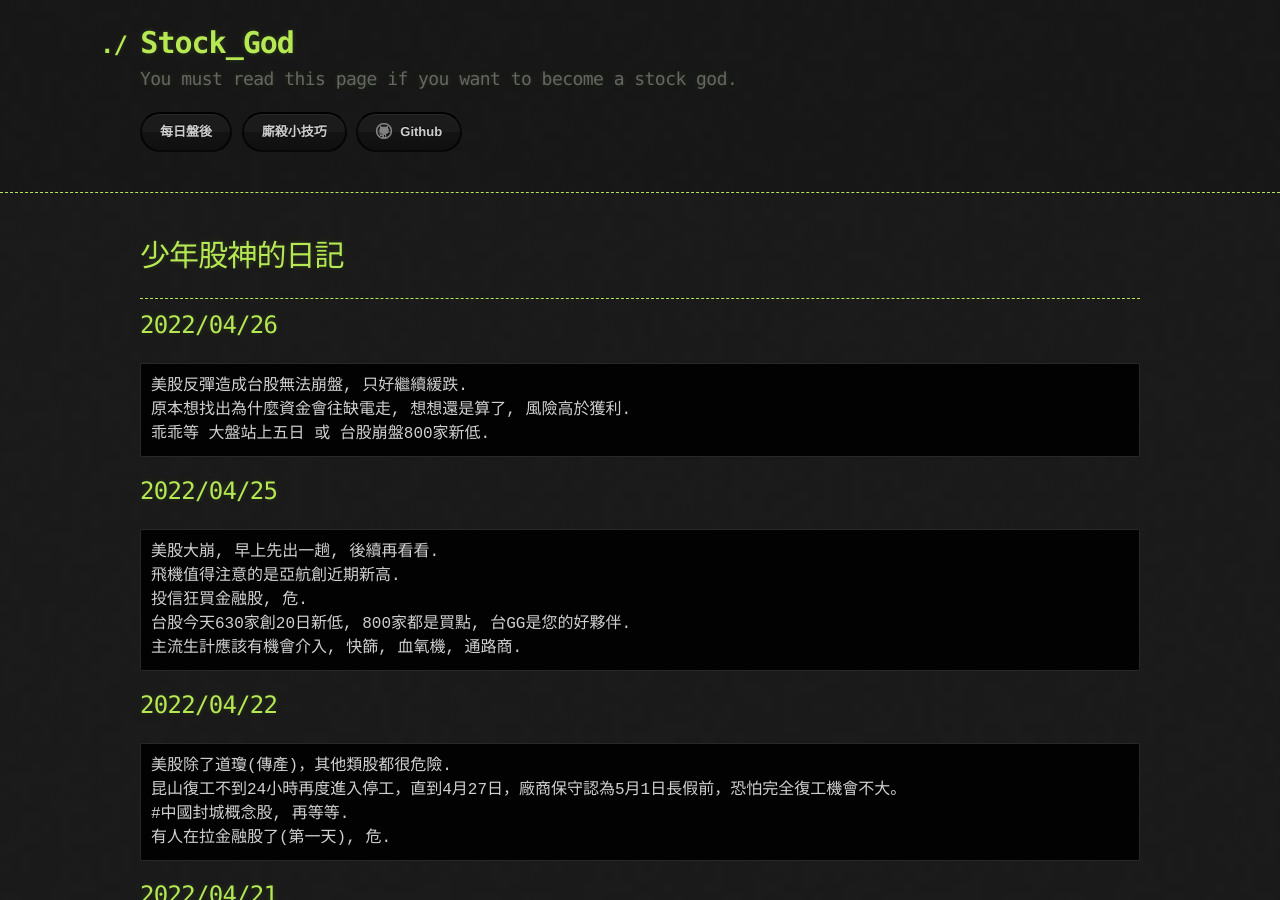
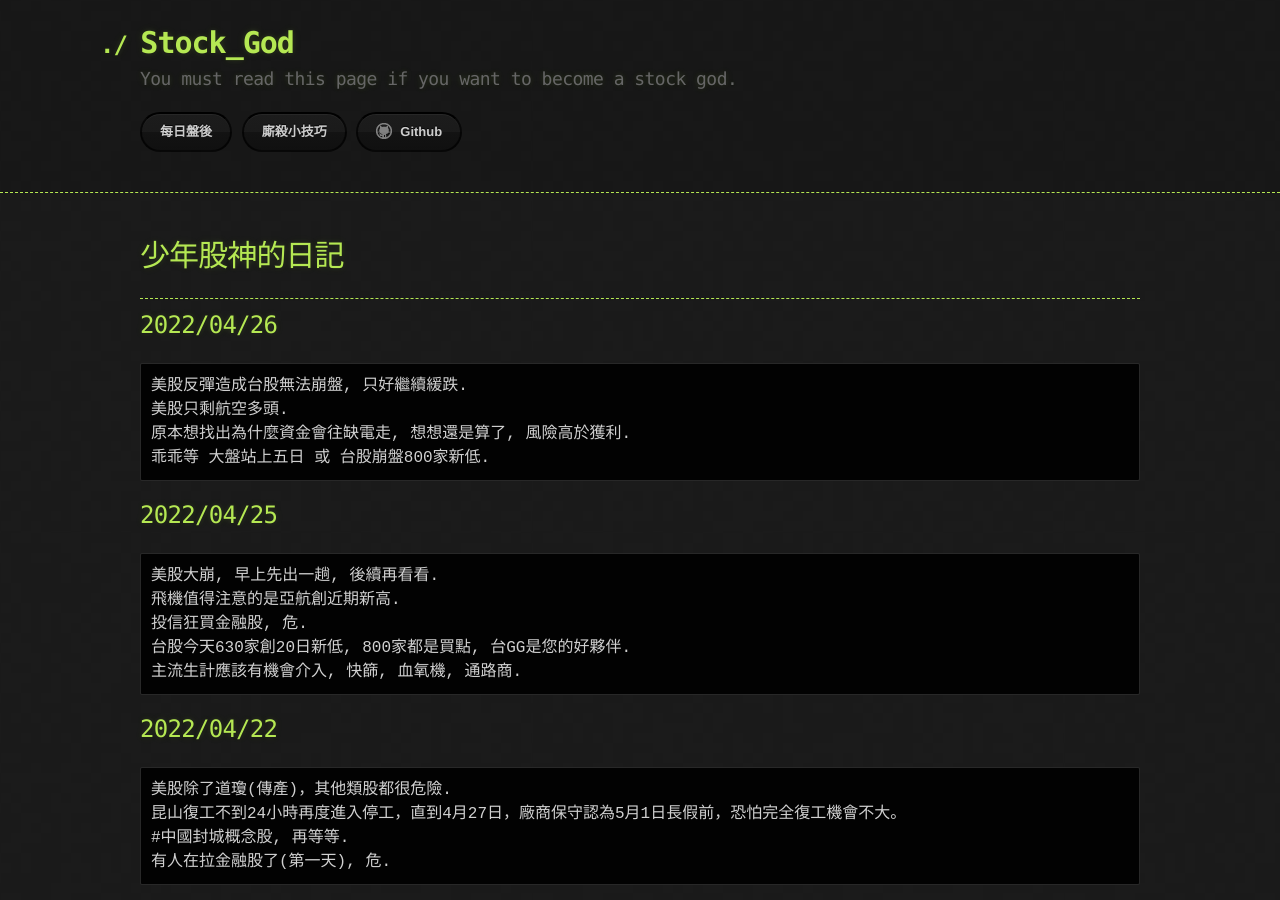
Before and after one commit to lepg5487/Stock_God, a Jekyll site: the page built from index.md, in a window 1280 px wide and 900 px high. Built offline with Jekyll 4.4.1, drawn with Linux system fonts in a browser that asks for light colours; our own code applies the rules of GitHub Pages for plain Markdown files.

Commit message:
Update index.md

````diff
--- a/index.md
+++ b/index.md
@@ -9,6 +9,7 @@ layout: testlayouts
 ## 2022/04/26
 ```
 美股反彈造成台股無法崩盤, 只好繼續緩跌.
+美股只剩航空多頭.
 原本想找出為什麼資金會往缺電走, 想想還是算了, 風險高於獲利.
 乖乖等 大盤站上五日 或 台股崩盤800家新低.
 ```
````
